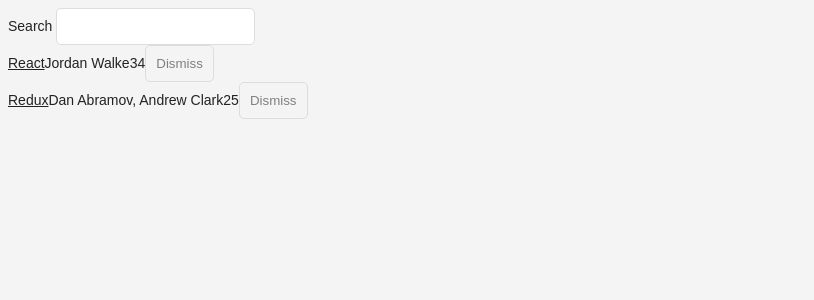
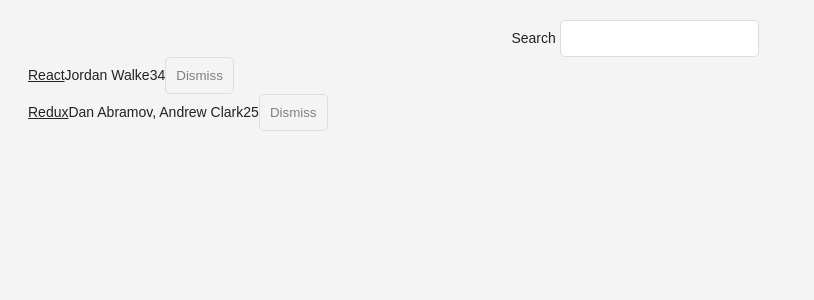
Before and after one commit to pfe1223/road-to-learn-react, a React (Create React App) app in the folder hackernews/: page / in a window 1280 px wide. Shown: the top 300 px of the page, without its empty margins (0-814 px from the left). Built offline with nearby package versions, Linux system fonts and the light colour scheme.

Commit message:
Stateless Components
Refact Table and Button so they are stateless components.

```diff
--- a/hackernews/src/App.js
+++ b/hackernews/src/App.js
@@ -51,13 +51,15 @@
   render() {
   	const {searchTerm, list} = this.state
     return (
-      <div className="App">
+      <div className="page">
+      	<div className="interactions">
       		<Search
       	  		value = {searchTerm}
       	  		onChange = {this.onSearchChange}
       		>
       		Search
       		</Search>
+      	</div>
       	<Table
       	  list = {list}
       	  pattern = {searchTerm}
@@ -79,10 +81,7 @@
      	/>
      </form>
 
-class Table extends Component {
-	render() {
-		const {list, pattern, onDismiss} = this.props
-		return (
+const Table = ({list, pattern, onDismiss}) =>
 	<div>
 		{list.filter(isSearched(pattern)).map(item =>
       		<div key={item.objectID}>
@@ -103,19 +102,8 @@
       		</div>
       	)}
 	</div>
-		)
-	}
-}
 
-class Button extends Component {
-	render() {
-		const {
-			onClick,
-			className = '',
-			children
-		} = this.props
-
-		return (
+const Button = ({onClick, className = '', children}) =>
 	<button
 		onClick = {onClick}
 		className = {className}
@@ -123,6 +111,3 @@
 	>
 		{children}
 	</button>
-		)
-	}
-}
```
Lines whose indentation alone changed are shown as unchanged.
